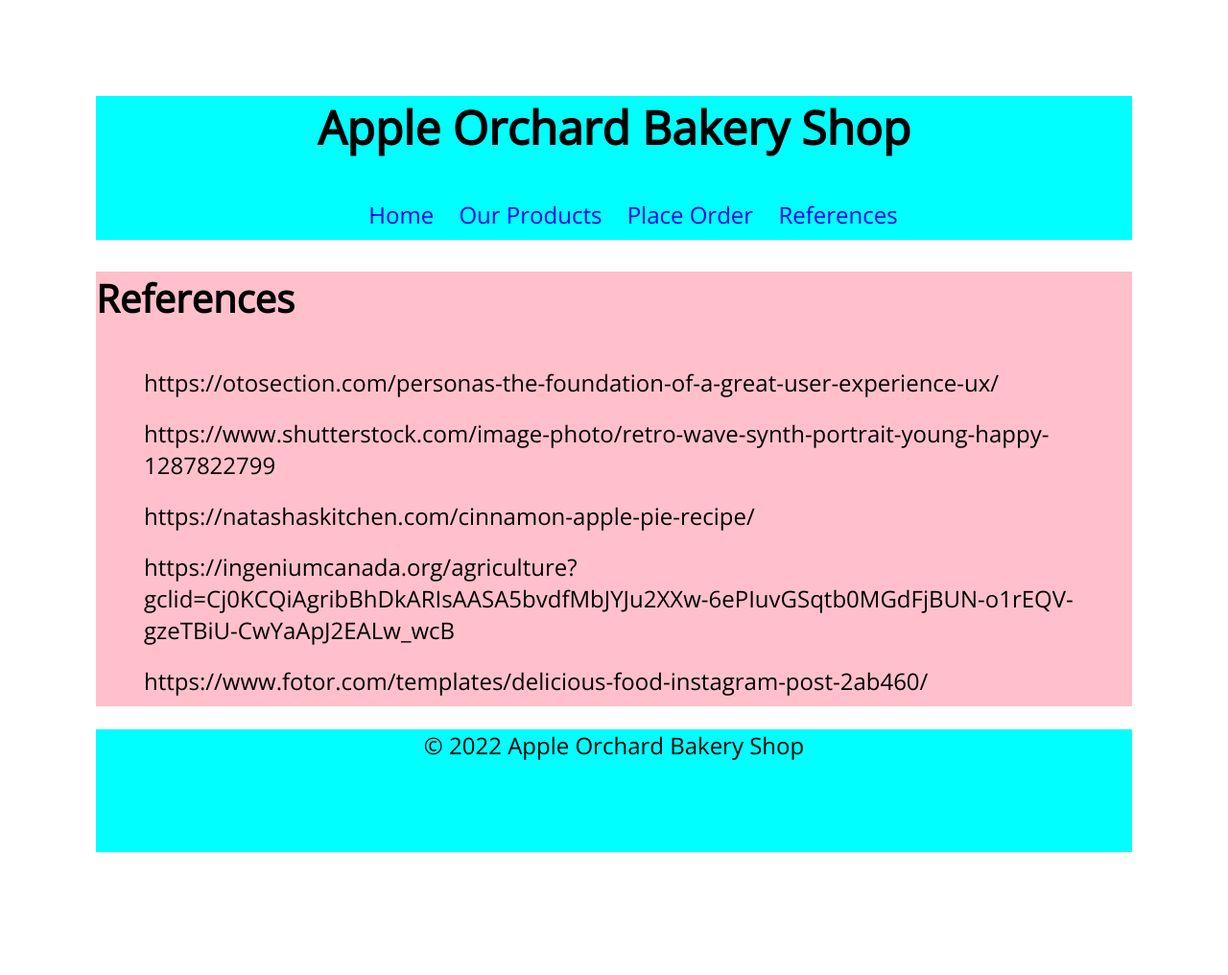
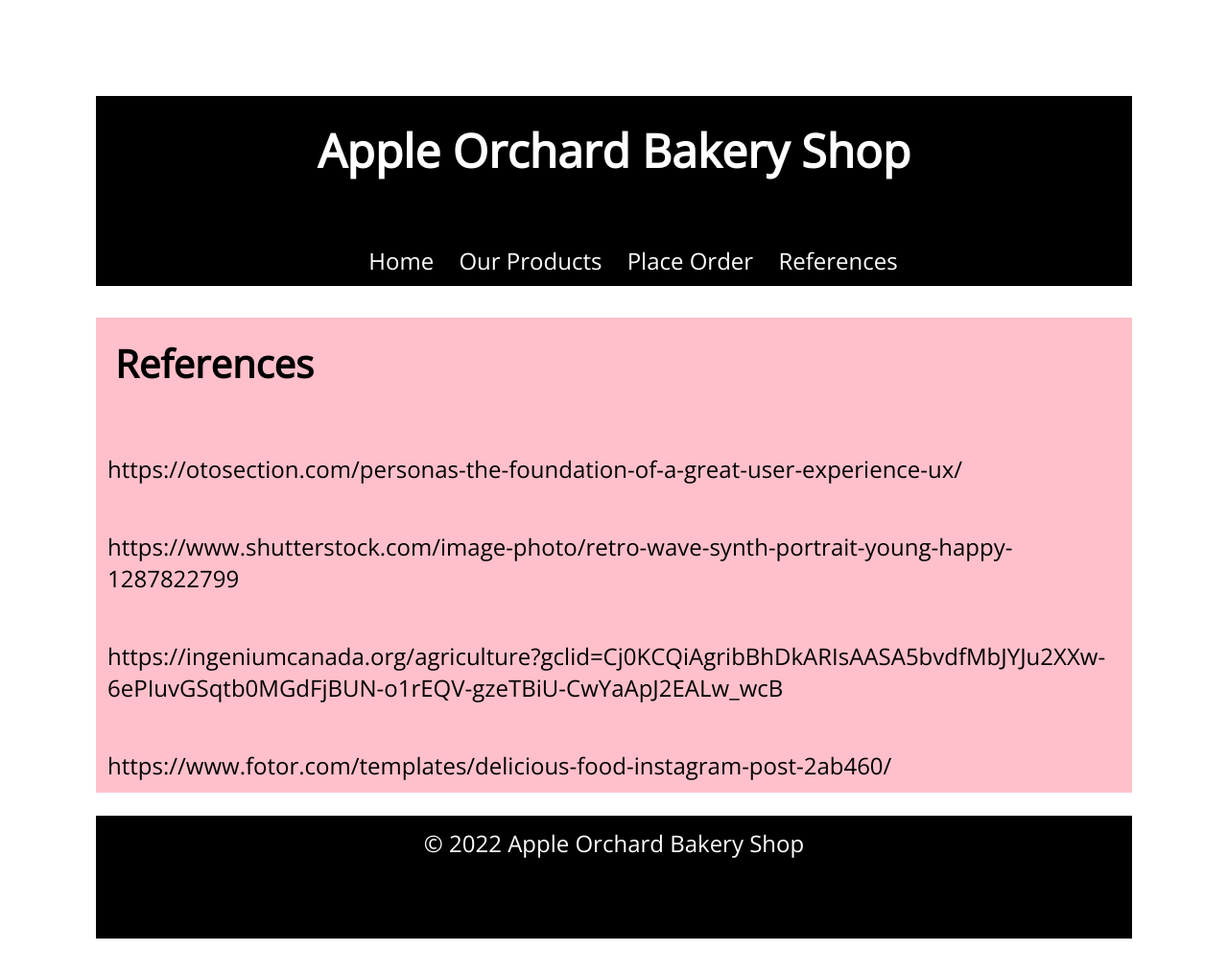
Before and after one commit to Nmorakinyo/mtm6201-midterm, a plain HTML site: page references.html in a window 1280 px wide. Shown: the whole page at 96% size. Before the commit the page ends 988 px from the top, so only its background shows below. Drawn offline with nearby package versions, Linux system fonts and the light colour scheme.

Commit message:
implementa accwssibility contrast in HTMLs

```diff
--- a/main.css
+++ b/main.css
@@ -1,6 +1,6 @@
 @import url('https://fonts.googleapis.com/css2?family=Open+Sans:wght@300&display=swap');
 
-*{
+* {
   box-sizing: border-box;
 }
 
@@ -9,44 +9,52 @@ body {
   font-family: open Sans;
 }
 h1 {
+  padding: 0.5em;
   font-size: 3em;
 }
 
 h2 {
+  padding: 0.5em;
   font-size: 2.5em;
 }
 h3 {
+  padding: 0.5em;
   font-size: 2em;
 }
 
 p {
+  padding: 0.5em;
   font-size: 1.5em;
 }
 /* remove bullets from the nav */
 ul{
   list-style-type: none;
   font-size: 1.5em;
+
 }
 /* remove underline from the nav */
 ul a {
   text-decoration: none;
+  color: white;
 }
 /* to arrange (to display)the menu items horizontally */
-li{
+ul li {
   display: inline-block;
   padding: 10px;
+
 }
 
 header {
 width: 100%;
+color: white;
 text-align: center;
-background-color: aqua;
+background-color: black;
 }
 
 .container {
 width: 100%;
 height: 100%;
-display:grid;
+display: grid;
 grid-template-columns: 1fr 1fr;
 }
 /* let each image occupy 100% of its grid */
@@ -89,7 +97,8 @@ footer {
   width: 100%;
   min-height: 8em;
   text-align: center;
-  background-color: aqua ;
+  background-color: black;
+  color: white;
   }
   .order-name {
     background-color: pink;
--- a/references.html
+++ b/references.html
@@ -13,8 +13,11 @@
 
         <h1>Apple Orchard Bakery Shop</h1>
 
-    <ul>
-        <li> <a href="index.html"> Home</a> </li>
+    <!-- The NavBar-->
+
+    <ul class="nav">
+
+        <li>  <a href="index.html"> Home</a> </li>
         <li> <a href="content.html"> Our Products</a> </li>
         <li> <a href="order.html"> Place Order</a> </li>
         <li> <a href="references.html"> References</a> </li>
@@ -29,17 +32,10 @@
 <h2>References</h2>
 
 
-
-<ul>
-    <li>https://otosection.com/personas-the-foundation-of-a-great-user-experience-ux/</li>
-    <li>https://www.shutterstock.com/image-photo/retro-wave-synth-portrait-young-happy-1287822799</li>
-    <li>https://natashaskitchen.com/cinnamon-apple-pie-recipe/</li>
-    <li>https://ingeniumcanada.org/agriculture?gclid=Cj0KCQiAgribBhDkARIsAASA5bvdfMbJYJu2XXw-6ePIuvGSqtb0MGdFjBUN-o1rEQV-gzeTBiU-CwYaApJ2EALw_wcB</li>
-<li>https://www.fotor.com/templates/delicious-food-instagram-post-2ab460/
-</li>
-
-
-</ul>
+    <p>https://otosection.com/personas-the-foundation-of-a-great-user-experience-ux/</p>
+    <p>https://www.shutterstock.com/image-photo/retro-wave-synth-portrait-young-happy-1287822799</p>
+    <p>https://ingeniumcanada.org/agriculture?gclid=Cj0KCQiAgribBhDkARIsAASA5bvdfMbJYJu2XXw-6ePIuvGSqtb0MGdFjBUN-o1rEQV-gzeTBiU-CwYaApJ2EALw_wcB</p>
+      <p>https://www.fotor.com/templates/delicious-food-instagram-post-2ab460/  </p>
 
 
 </main>
```
Also changed, not shown: content.html (+13 -7 lines), index.html (+5 -2 lines), order.html (+7 -3 lines).
